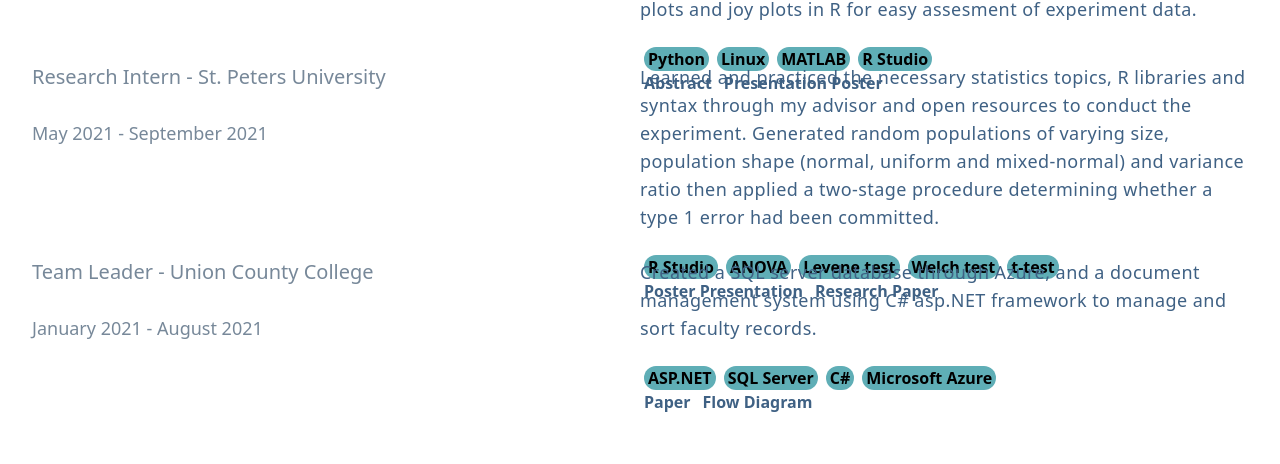
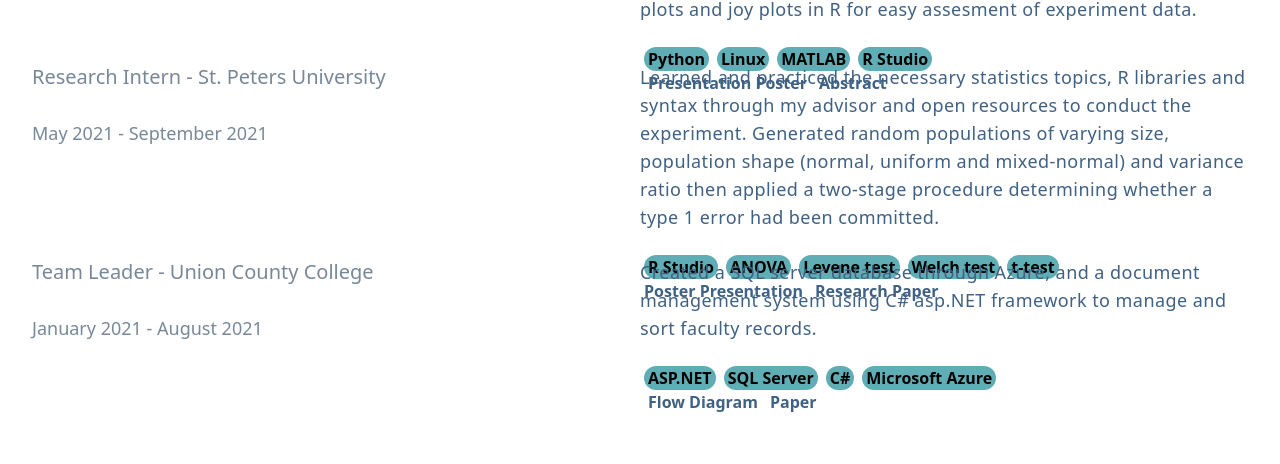
Before and after one commit to christinolb/christinolb.github.io, a React (Vite) app: page / in a window 1280 px wide. Shown: the part 1307-1771 px from the top of the page. Built offline with nearby package versions, Linux system fonts and the light colour scheme.

Commit message:
rearranged some text

```diff
--- a/src/App.jsx
+++ b/src/App.jsx
@@ -123,8 +123,8 @@ function App() {
   );
   const workResult3 = (
     <ul>
+      <li class="font-bold hover:underline inline-block text-[#3F6184] decoration-2 px-2"><a href={posterBr} target="_blank">Presentation Poster</a></li>
       <li class="font-bold hover:underline inline-block text-[#3F6184] decoration-2 px-1"><a href={abstract} target="_blank">Abstract</a></li>
-      <li class="font-bold hover:underline inline-block text-[#3F6184] decoration-2 px-2"><a href={posterBr} target="_blank">Presentation Poster</a></li>
     </ul>
   );
 
@@ -140,9 +140,8 @@ function App() {
   );
   const workResult4 = (
     <ul>
-      <li class="font-bold hover:underline inline-block text-[#3F6184] decoration-2 px-1"><a href={frfdmsPaper} target="_blank">Paper</a></li>
       <li class="font-bold hover:underline inline-block text-[#3F6184] decoration-2 px-2"><a href={frfdmsProcess} target="_blank">Flow Diagram</a></li>
-    </ul>
+      <li class="font-bold hover:underline inline-block text-[#3F6184] decoration-2 px-1"><a href={frfdmsPaper} target="_blank">Paper</a></li>    </ul>
   );
   const descJ5 = " Learned and practiced the necessary statistics topics, R libraries and syntax through my advisor and open resources" +
   " to conduct the experiment. Generated random populations of varying size, population shape (normal, uniform and mixed-normal) "
```
